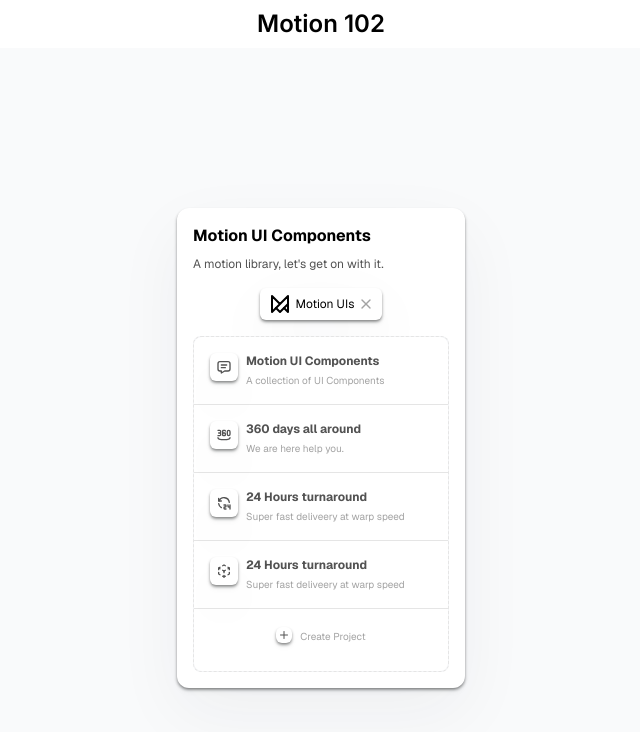
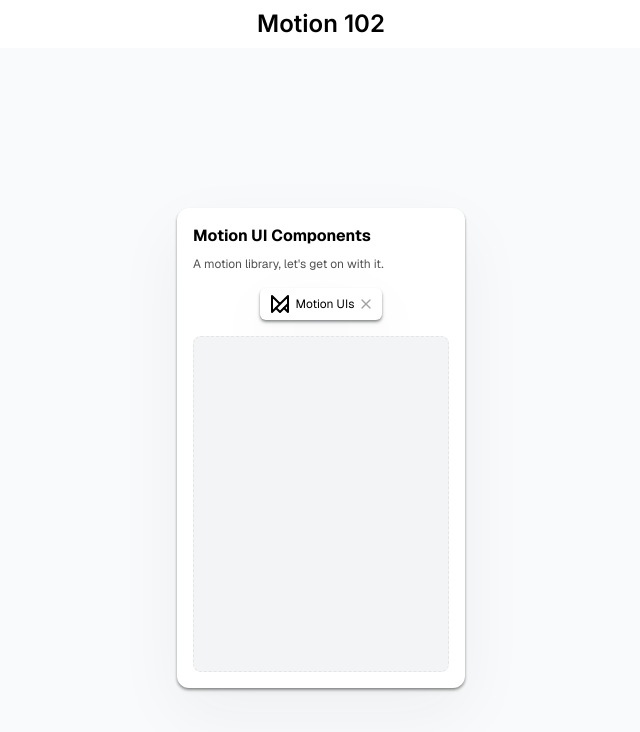
Before and after one commit to iamparmjeetmishra/learnreact, a Next.js app: page /07motion102 in a window 1280 px wide. Shown: the top 732 px of the page, without its empty margins (319-959 px from the left). Built offline with nearby package versions, Linux system fonts and the light colour scheme.

Commit message:
Added Motion animation

```diff
--- a/src/app/(animation)/07motion102/card.tsx
+++ b/src/app/(animation)/07motion102/card.tsx
@@ -1,78 +1,162 @@
-import { cn } from "@/lib/utils"
-import {IconBrandFramerMotion,IconX, Icon360View, IconHours24, IconMessage, Icon3dCubeSphere, IconPlus} from "@tabler/icons-react"
+"use client";
+import { cn } from "@/lib/utils";
+import {
+	IconBrandFramerMotion,
+	IconX,
+	Icon360View,
+	IconHours24,
+	IconMessage,
+	Icon3dCubeSphere,
+	IconPlus,
+} from "@tabler/icons-react";
 
-export const Card= () => {
+import { AnimatePresence, motion } from "motion/react";
+import { useState } from "react";
+
+export const Card = () => {
+	const [open, setOpen] = useState(true);
 	return (
-    <div
+		<>
+			<AnimatePresence>
+				{open && (
+          <motion.div
+            initial={{
+              opacity: 0,
+              scale: 0.98,
+            }}
+            animate={{
+              opacity: 1,
+              scale: 1,
+              filter: "blur(0px)",
+            }}
+						exit={{
+							opacity: 0,
+							scale: 0.98,
+							filter: "blur(10px)",
+						}}
+						transition={{
+							duration: 0.5,
+							ease: "easeInOut",
+						}}
 						className={cn(
 							"w-72 min-h-[26rem] h-[30rem] bg-white rounded-xl",
 							"shadow-[0_1px_1px_rgba(0,0,0,0.05),0_4px_6px_rgba(34,42,53,0.04),0_24px_68px_rgba(47,48,55,0.05),0_2px_3px_rgba(0,0,0,0.4)]",
 							"p-4 flex flex-col"
 						)}
 					>
-      <h2 className="font-bold text-base">Motion UI Components</h2>
-      <p className="text-neutral-600 mt-2 text-xs">A motion library, {"let's"} get on with it.</p>
+						<h2 className="font-bold text-base">
+							Motion UI Components
+						</h2>
+						<p className="text-neutral-600 mt-2 text-xs">
+							A motion library, {"let's"} get on with it.
+						</p>
 						<div className="flex items-center justify-center">
-        <button className="flex items-center gap-1 text-xs mt-4 shadow-[0_1px_1px_rgba(0,0,0,0.05),0_4px_6px_rgba(34,42,53,0.04),0_24px_68px_rgba(47,48,55,0.05),0_2px_3px_rgba(0,0,0,0.4)] rounded-md px-2 py-1">
+							<button
+								onClick={() => setOpen(false)}
+								className="flex items-center gap-1 text-xs mt-4 shadow-[0_1px_1px_rgba(0,0,0,0.05),0_4px_6px_rgba(34,42,53,0.04),0_24px_68px_rgba(47,48,55,0.05),0_2px_3px_rgba(0,0,0,0.4)] rounded-md px-2 py-1"
+							>
 								<IconBrandFramerMotion className="s-5" />
 								Motion UIs
 								<IconX className="h-4 w-4 text-neutral-400" />
 							</button>
 						</div>
 						<div className="bg-gray-100 mt-4 rounded-lg border border-dashed border-neutral-200 flex-1 relative">
-        <div className="absolute inset-0 h-full w-full bg-white rounded-lg divide-y divide-neutral-200">
+							{/* Motion div */}
+							<motion.div
+								initial={{
+									opacity: 0,
+									scale: 0.9,
+									filter: "blur(10px)",
+								}}
+								whileHover={{
+									opacity: 1,
+									scale: 1.05,
+									filter: "blur(0px)",
+								}}
+								// transition={{
+								//   duration: 0.5,
+								//   ease: "easeInOut"
+								// }}
+								transition={{
+									type: "spring",
+									stiffness: 300,
+									damping: 15,
+									// mass: 1,
+									duration: 0.3,
+								}}
+								className="absolute inset-0 h-full w-full bg-white border border-neutral-200 rounded-lg divide-y divide-neutral-200"
+							>
 								<div className="flex gap-2 p-4">
 									<div className="w-7 h-7 flex-shrink-0 bg-gradient-to-br shadow-[0_1px_1px_rgba(0,0,0,0.05),0_4px_6px_rgba(34,42,53,0.04),0_24px_68px_rgba(47,48,55,0.05),0_2px_3px_rgba(0,0,0,0.4)] bg-white rounded-md flex items-center justify-center">
-            <IconMessage className="h-4 w-4 text-neutral-600"  />
+										<IconMessage className="h-4 w-4 text-neutral-600" />
 									</div>
 									<div className="flex flex-col">
-              <p className="text-xs font-bold text-neutral-600">Motion UI Components</p>
-              <p className="text-[10px] text-neutral-400 mt-1">A collection of UI Components</p>
+										<p className="text-xs font-bold text-neutral-600">
+											Motion UI Components
+										</p>
+										<p className="text-[10px] text-neutral-400 mt-1">
+											A collection of UI Components
+										</p>
 									</div>
 								</div>
 
 								<div className="flex gap-2 p-4">
 									<div className="w-7 h-7 flex-shrink-0 bg-gradient-to-br shadow-[0_1px_1px_rgba(0,0,0,0.05),0_4px_6px_rgba(34,42,53,0.04),0_24px_68px_rgba(47,48,55,0.05),0_2px_3px_rgba(0,0,0,0.4)] bg-white rounded-md flex items-center justify-center">
-            <Icon360View className="h-4 w-4 text-neutral-600"  />
+										<Icon360View className="h-4 w-4 text-neutral-600" />
 									</div>
 									<div className="flex flex-col">
-              <p className="text-xs font-bold text-neutral-600">360 days all around</p>
-              <p className="text-[10px] text-neutral-400 mt-1">We are here help you.</p>
+										<p className="text-xs font-bold text-neutral-600">
+											360 days all around
+										</p>
+										<p className="text-[10px] text-neutral-400 mt-1">
+											We are here help you.
+										</p>
 									</div>
 								</div>
 
 								<div className="flex gap-2 p-4">
 									<div className="w-7 h-7 flex-shrink-0 bg-gradient-to-br shadow-[0_1px_1px_rgba(0,0,0,0.05),0_4px_6px_rgba(34,42,53,0.04),0_24px_68px_rgba(47,48,55,0.05),0_2px_3px_rgba(0,0,0,0.4)] bg-white rounded-md flex items-center justify-center">
-            <IconHours24 className="h-4 w-4 text-neutral-600"  />
+										<IconHours24 className="h-4 w-4 text-neutral-600" />
 									</div>
 									<div className="flex flex-col">
-              <p className="text-xs font-bold text-neutral-600">24 Hours turnaround</p>
-              <p className="text-[10px] text-neutral-400 mt-1">Super fast deliveery at warp speed</p>
+										<p className="text-xs font-bold text-neutral-600">
+											24 Hours turnaround
+										</p>
+										<p className="text-[10px] text-neutral-400 mt-1">
+											Super fast deliveery at warp speed
+										</p>
 									</div>
 								</div>
 
 								<div className="flex gap-2 p-4">
 									<div className="w-7 h-7 flex-shrink-0 bg-gradient-to-br shadow-[0_1px_1px_rgba(0,0,0,0.05),0_4px_6px_rgba(34,42,53,0.04),0_24px_68px_rgba(47,48,55,0.05),0_2px_3px_rgba(0,0,0,0.4)] bg-white rounded-md flex items-center justify-center">
-            <Icon3dCubeSphere className="h-4 w-4 text-neutral-600"  />
+										<Icon3dCubeSphere className="h-4 w-4 text-neutral-600" />
 									</div>
 									<div className="flex flex-col">
-              <p className="text-xs font-bold text-neutral-600">24 Hours turnaround</p>
-              <p className="text-[10px] text-neutral-400 mt-1">Super fast deliveery at warp speed</p>
+										<p className="text-xs font-bold text-neutral-600">
+											24 Hours turnaround
+										</p>
+										<p className="text-[10px] text-neutral-400 mt-1">
+											Super fast deliveery at warp speed
+										</p>
 									</div>
 								</div>
 
 								<div className="flex gap-2 p-4 items-center justify-center">
 									<div className="w-4 h-4 flex-shrink-0 bg-gradient-to-br shadow-[0_1px_1px_rgba(0,0,0,0.05),0_4px_6px_rgba(34,42,53,0.04),0_24px_68px_rgba(47,48,55,0.05),0_2px_3px_rgba(0,0,0,0.4)] bg-white rounded-md flex items-center justify-center">
-            <IconPlus className="h-3 w-3 text-neutral-600"  />
+										<IconPlus className="h-3 w-3 text-neutral-600" />
 									</div>
 									<div className="flex flex-col">
-              <p className="text-[10px] text-neutral-400 mt-1">Create Project</p>
-            </div>
-
-          </div>
-
+										<p className="text-[10px] text-neutral-400 mt-1">
+											Create Project
+										</p>
 									</div>
 								</div>
+							</motion.div>
 						</div>
-  )
-}
+					</motion.div>
+				)}
+			</AnimatePresence>
+		</>
+	);
+};
```
Also changed, not shown: src/app/(animation)/07motion102/page.tsx (line endings or trailing spaces). Lines whose indentation alone changed are shown as unchanged.
